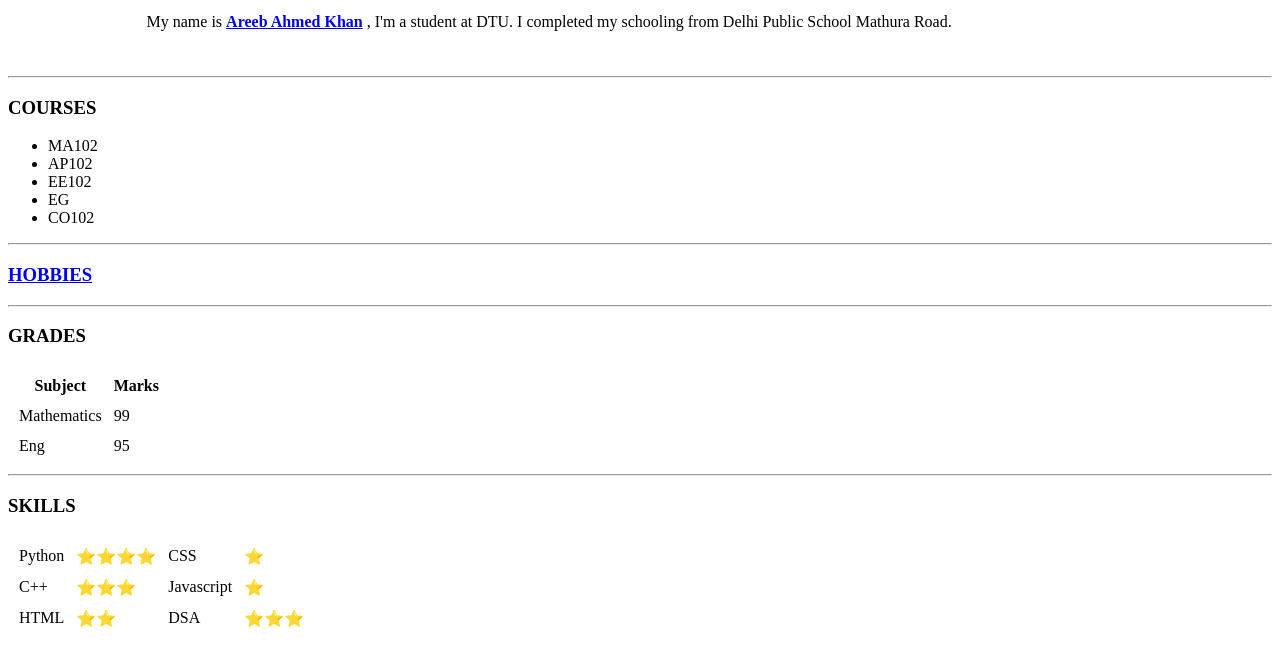
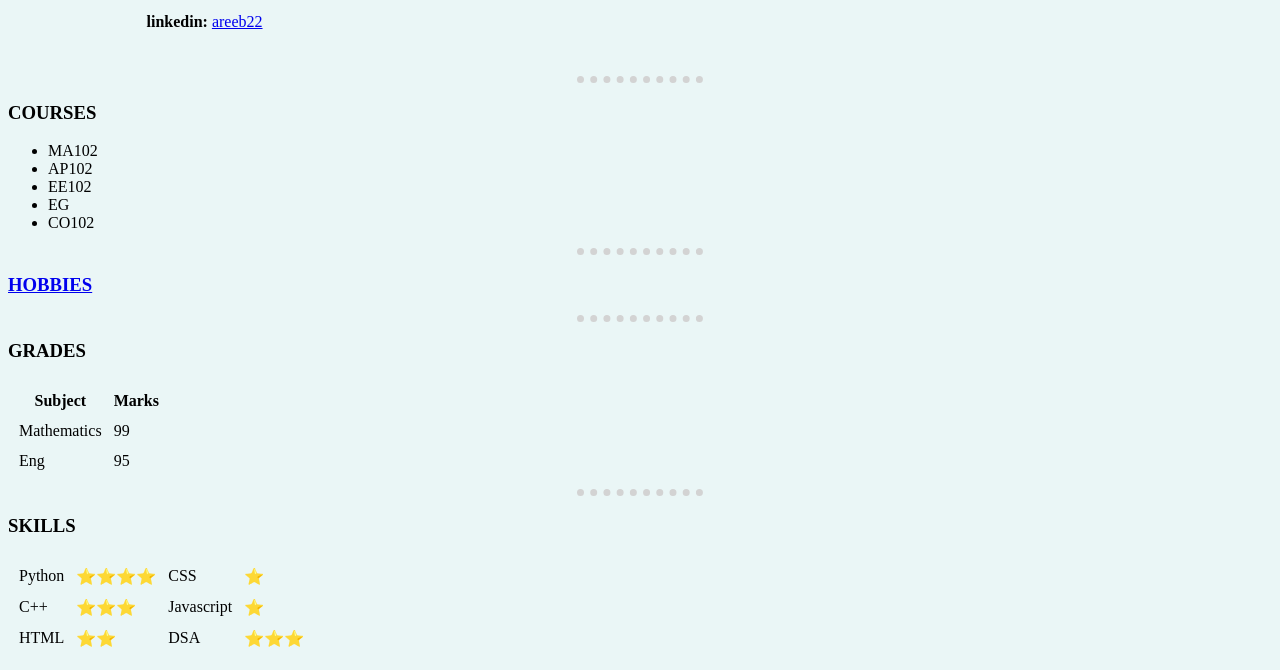
Before and after one commit to areebk22/website1, a plain HTML site: page index.html in a window 1280 px wide. Shown: the part 130-800 px from the top of the page. Drawn offline with Linux system fonts and the light colour scheme.

Commit message:
Update index.html
Implemented better UI (1)

```diff
--- a/index.html
+++ b/index.html
@@ -5,6 +5,26 @@
   <meta charset="utf-8">
   <meta name="Description" content="This is Areeb's Personal Site">
   <title>Areeb's Personal Site</title>
+
+  <style>
+
+  body {
+    background-color: #EAF6F6 ;
+  }
+
+  hr {
+    border-style : none;
+    border-top-style: dotted ;
+    border-color : lightgrey ;
+    border-width :7.5px ;
+    width : 10% ;
+  }
+
+  img{
+    height: 200px ;
+  }
+  </style>
+
 </head>
 
 <body>
@@ -13,8 +33,7 @@
       <td><img src="areeb-modified.png" alt="Areeb photo"></td>
       <td><h1>Areeb Ahmed Khan </h1>
       <p><em>Student, Mathematics and Computing, <strong>Delhi Technological University</strong>.</em></p>
-      <p>My name is <strong><a href="https://www.linkedin.com/in/areeb22/">Areeb Ahmed Khan</a></strong> , I'm a student at DTU. I completed my schooling from
-      Delhi Public School Mathura Road.</p></td>
+      <p><strong>linkedin:</strong> <a href="https://www.linkedin.com/in/areeb22/">areeb22</a></p>
     </tr>
   </table>
   <hr>
```
